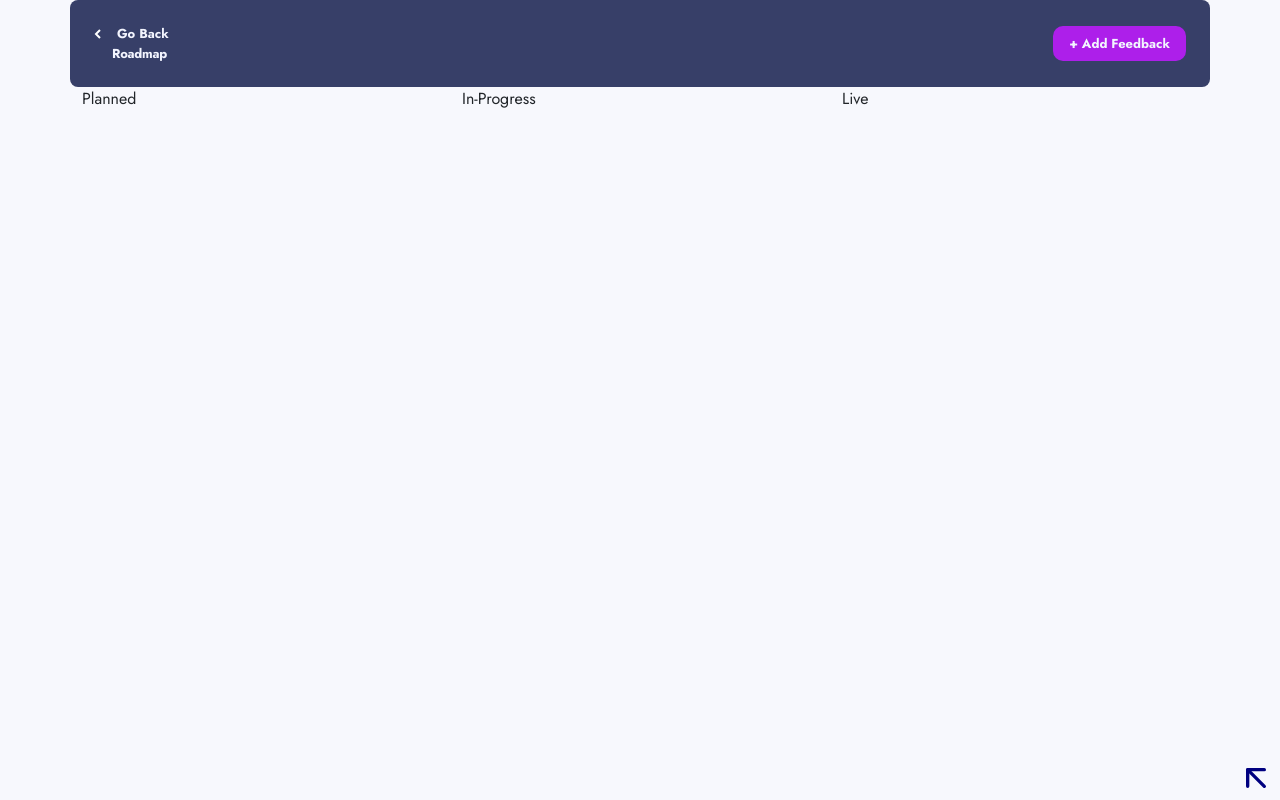
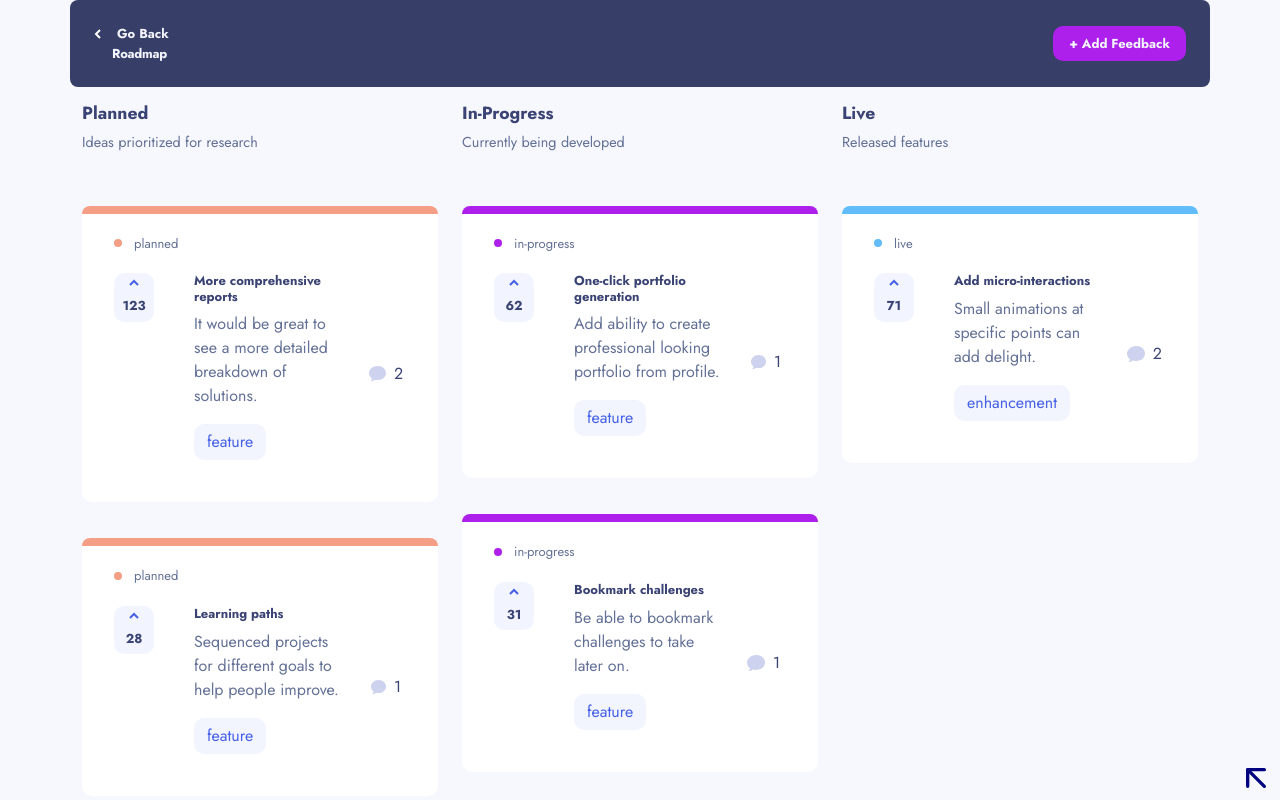
Before and after one commit to mariamo101/team-2, a React (Vite) app: page /roadmap in a window 1280 px wide. Shown: the top 800 px of the page. Built offline with nearby package versions, Linux system fonts and the light colour scheme.

Commit message:
add desktop roadmap page

```diff
--- a/src/pages/RoadMap.jsx
+++ b/src/pages/RoadMap.jsx
@@ -2,12 +2,12 @@
 import { Container, Row, Col } from "reactstrap";
 // Button for feedback
 import MainButton from "../components/feedbackboard/mainButton/MainButton";
-import { useEffect, useState } from "react";
+import { useEffect, useState, useContext } from "react";
+import {useNavigate} from 'react-router-dom'
 // styles
 import styles from "../styles/RoadMap.module.css";
 import RoadMapFilter from "../components/UI/RoadMapFilter";
 // Contexts
-import { useContext } from "react";
 import { FeedbackContext } from "../store/feedback-context";
 
 const statuses = [
@@ -33,21 +33,29 @@ const statuses = [
     process: "Released features",
   },
 ];
+
 function RoadMap() {
   const [stateNum, setStateNum] = useState(1);
-  const { getFeedbacksByName } = useContext(FeedbackContext);
+  const { getFeedbacksByName, productData } = useContext(FeedbackContext);
   const [products, setProducts] = useState(null);
+  const [planned, setPlanned] = useState(null);
+  const [progress, setProgress] = useState(null);
+  const [live, setLive] = useState(null);
 
+  const navigate = useNavigate()
   useEffect(() => {
     const filteredNames = statuses.filter((item) => item.id === stateNum)[0]
       .value;
     setProducts(getFeedbacksByName(filteredNames));
+
+    setPlanned(getFeedbacksByName("planned"));
+    setProgress(getFeedbacksByName("in-progress"));
+    setLive(getFeedbacksByName("live"));
   }, [stateNum]);
-  console.log(stateNum);
 
   return (
     <>
-      <Container className="max-w-screen-desktop">
+      <Container className="max-w-screen-desktop overflow-x-hidden">
         <Row>
           <header className="bg-headerBg flex justify-between items-center text-textSecondary px-4 py-4 mobile:rounded-lg">
             <Col
@@ -64,7 +72,7 @@ function RoadMap() {
                     fill-rule="evenodd"
                   />
                 </svg>
-                <span className=" font-bold">Go Back</span>
+                <span className=" font-bold"  onClick={()=>navigate(-1)}>Go Back</span>
               </div>
               <p className="m-0 tracking-[-0.25px] font-bold">Roadmap</p>
             </Col>
@@ -99,6 +107,7 @@ function RoadMap() {
           </div>
           {/* <div className="h-[1px] w-full bg-[#8C92B3] opacity-45 tablet:hidden" /> */}
         </Row>
+        <div className="tablet:hidden">
           <Row>
             <Col lg="12" className="tablet:hidden ml-6 pt-6 ">
               <h1 className="w-fit text-title text-[1.1rem] font-bold">
@@ -109,20 +118,52 @@ function RoadMap() {
               </p>
             </Col>
           </Row>
-      </Container>
-      <Container className="tablet:hidden">
-        <Row>
+          <Row className="tablet:hidden mx-4">
             {products &&
               products.map((feedback) => <RoadMapFilter feedback={feedback} />)}
           </Row>
+        </div>
       </Container>
       <Container className="hidden tablet:block">
         <Row>
-          {statuses.map((item) => (
-            <Col lg="4" xs="4">
+          {statuses.map((item) => {
+            console.log(item);
+            return(<Col lg="4" xs="4" className="mt-3 hidden tablet:block">
+              <h1 className="w-fit text-title text-[1.1rem] font-bold">
                 {item.name}
+              </h1>
+              <p className="text-[.9rem] text-paragraph">{item.process}</p>
+            </Col>)
+              })}
+        </Row>
+        <Row>
+
+          <Col lg='4' sm='4'>
+            {
+              planned && planned.map((item)=>(
+                <>
+                <RoadMapFilter feedback={item} />
+                </>
+              ))
+            }
           </Col>
-          ))}
+          <Col lg='4' sm='4'>
+            {
+              progress && progress.map((item)=>(
+                <>
+                <RoadMapFilter feedback={item} />
+                </>
+              ))
+            }
+          </Col>
+          <Col lg='4' sm='4'>
+            {
+              live && live.map((item)=>(
+                <RoadMapFilter feedback={item} />
+              ))
+            }
+          </Col>
+
         </Row>
       </Container>
     </>
```
Lines whose indentation alone changed are shown as unchanged.
